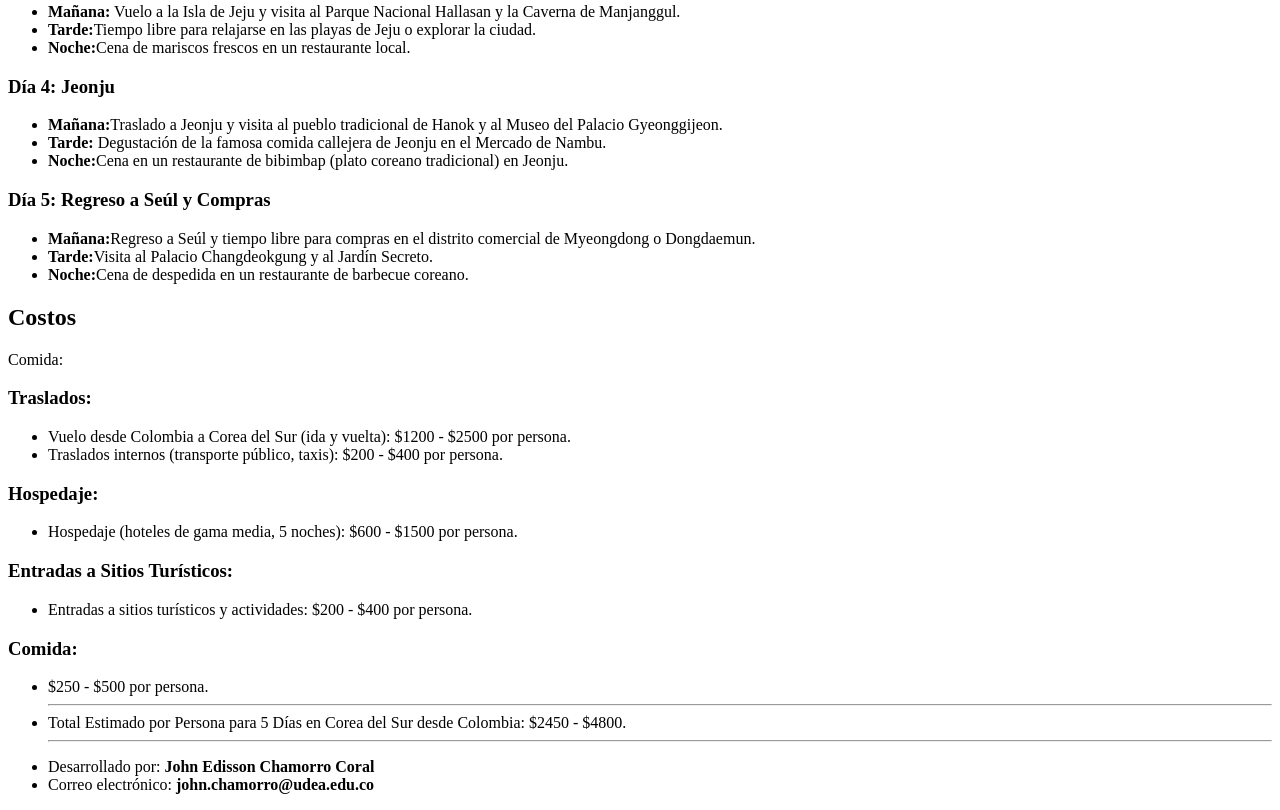
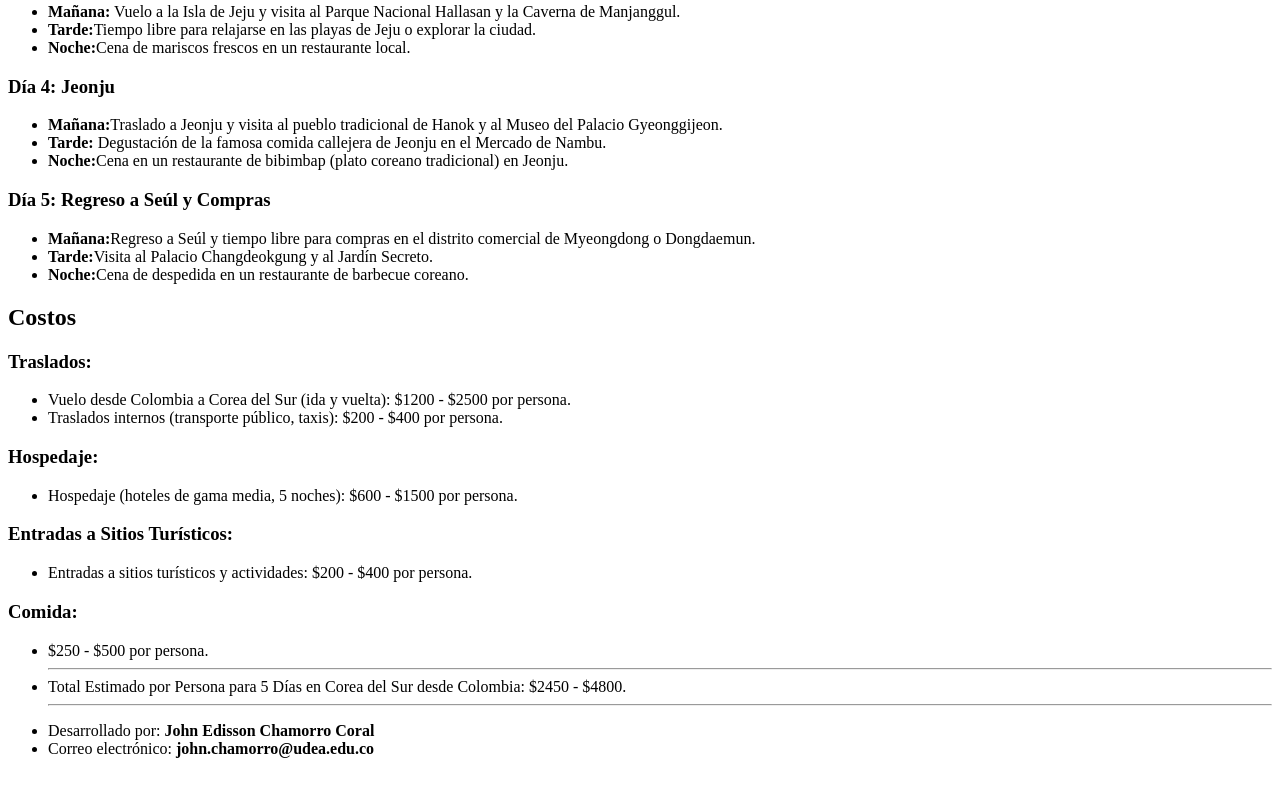
Before and after one commit to edissonchamorroc/travel_partners_agency, a plain HTML site: page destino_coreasur.html in a window 1280 px wide. Shown: the part 2727-3537 px from the top of the page. After the commit the page ends 3501 px from the top, so only its background shows below. Drawn offline with Linux system fonts and the light colour scheme.

Commit message:
se corrige texto mal ubicado en destino corea

```diff
--- a/destino_coreasur.html
+++ b/destino_coreasur.html
@@ -112,11 +112,6 @@
             <h2>Costos</h2>
             <p>
 
-
-
-
-                Comida:
-
             <h3>Traslados:</h3>
             <ul>
                 <li>Vuelo desde Colombia a Corea del Sur (ida y vuelta): $1200 - $2500 por persona.</li>
```
